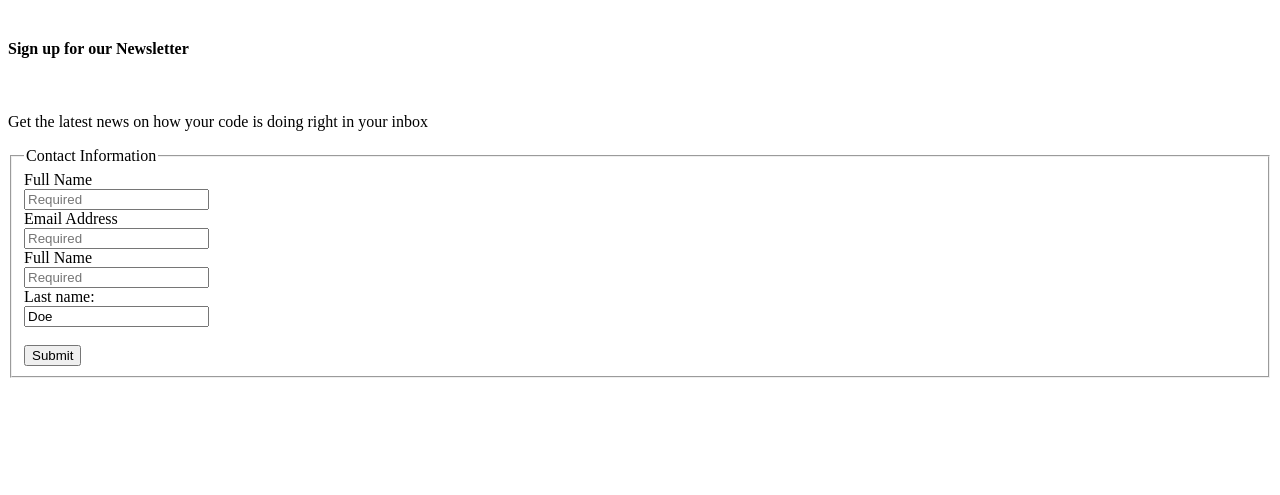
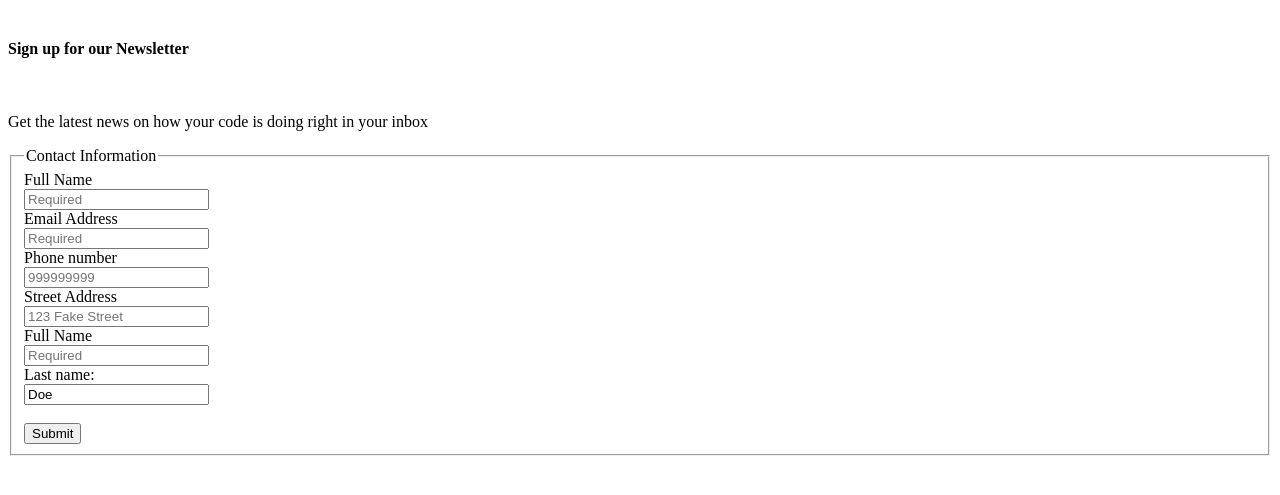
Before and after one commit to iamneo-production/ddaabcacdae305714094bbaaaabbcbbfefone, a website: page public/index.html in a window 1280 px wide. Shown: the part 79-574 px from the top of the page. Drawn offline with Linux system fonts and the light colour scheme.

Commit message:
Backup Commit

```diff
--- a/public/index.html
+++ b/public/index.html
@@ -16,7 +16,11 @@
         <label>Full Name</label><br>
         <input type="text" id="name" name="user_name" placeholder="Required" required><br>
         <label>Email Address</label><br>
-        <input type="text" id="name" name="user_name" placeholder="Required" required><br>
+        <input type="email" id="email" name="user_mail" placeholder="Required" required><br>
+        <label>Phone number</label><br>
+        <input type="tel" id="name" name="user_number" placeholder="999999999"><br>
+        <label>Street Address</label><br>
+        <input type="text" id="name" name="user_address" placeholder="123 Fake Street"><br>
         <label>Full Name</label><br>
         <input type="text" id="name" name="user_name" placeholder="Required" required><br>
         <label for="lname">Last name:</label><br>
```
